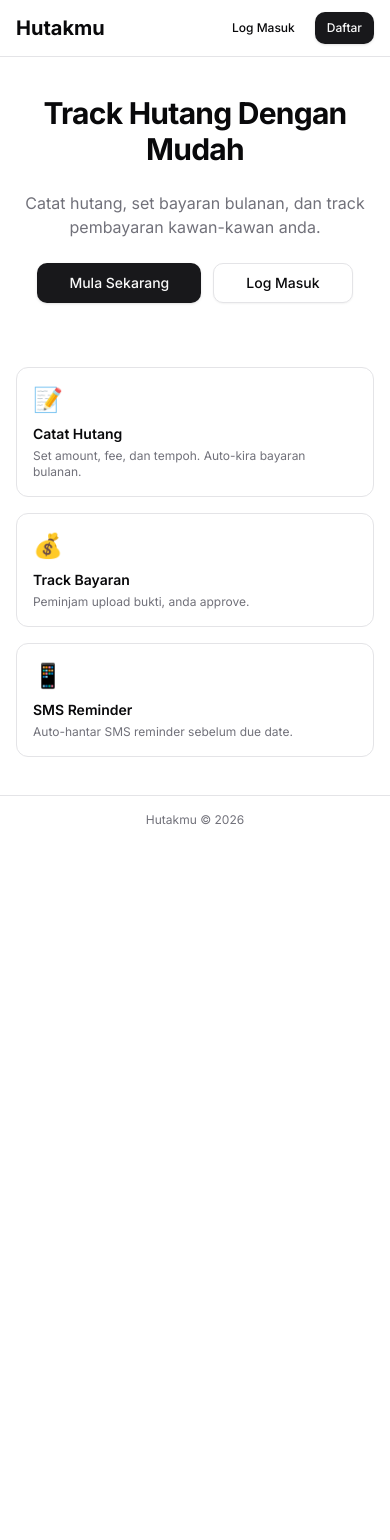
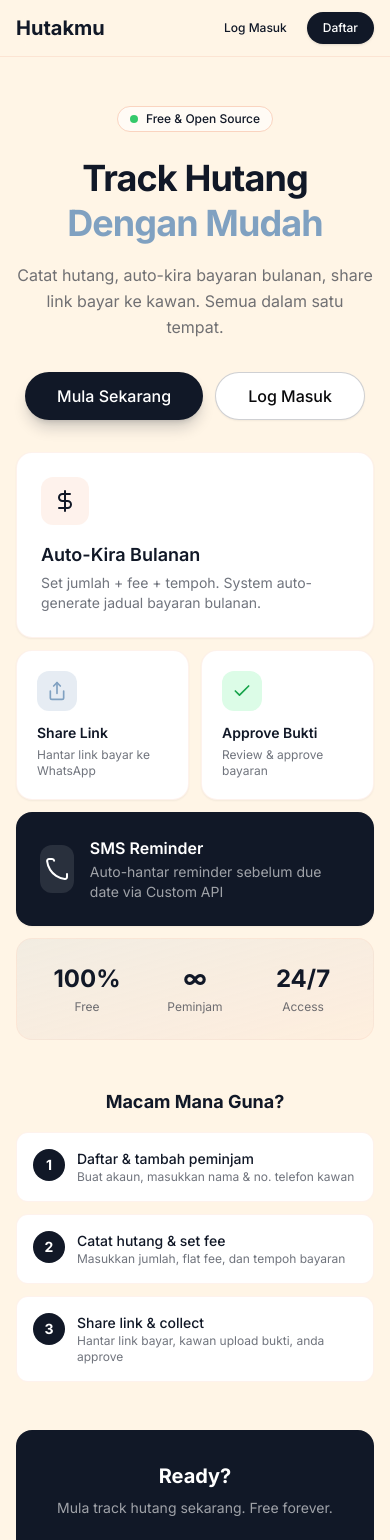
Before and after one commit to amyrulmynin/hutakmu, a React (Vite) app: page / in a window 390 px wide. Shown: the top 1540 px of the page. Before the commit the page ends 844 px from the top, so only its background shows below. Built offline with nearby package versions, Linux system fonts and the light colour scheme; the HTML template or start-up script is replaced by a standard one.

Commit message:
feat: redesign landing page with Bento design system, modern mobile-first UI

```diff
--- a/src/pages/Home.tsx
+++ b/src/pages/Home.tsx
@@ -3,46 +3,160 @@ import { Button } from "../components/ui/button"
 
 export default function Home() {
   return (
-    <div className="flex min-h-screen flex-col">
-      <header className="border-b px-4 py-3 flex items-center justify-between">
-        <h1 className="text-xl font-bold">Hutakmu</h1>
+    <div className="flex min-h-screen flex-col bg-[#FFF5E6]">
+      {/* Header */}
+      <header className="sticky top-0 z-50 backdrop-blur-md bg-[#FFF5E6]/80 border-b border-[#FAD4C0]/50 px-4 py-3 flex items-center justify-between">
+        <h1 className="text-xl font-bold text-[#111827]">Hutakmu</h1>
         <div className="flex gap-2">
-          <Link to="/login"><Button variant="ghost" size="sm">Log Masuk</Button></Link>
-          <Link to="/register"><Button size="sm">Daftar</Button></Link>
+          <Link to="/login"><Button variant="ghost" size="sm" className="text-[#111827]">Log Masuk</Button></Link>
+          <Link to="/register"><Button size="sm" className="bg-[#111827] text-white hover:bg-[#111827]/90 rounded-full px-4">Daftar</Button></Link>
         </div>
       </header>
 
-      <main className="flex-1 flex flex-col items-center justify-center px-4 text-center">
-        <div className="max-w-md space-y-6">
-          <h2 className="text-3xl font-bold tracking-tight">Track Hutang Dengan Mudah</h2>
-          <p className="text-muted-foreground">Catat hutang, set bayaran bulanan, dan track pembayaran kawan-kawan anda.</p>
-          <div className="flex gap-3 justify-center">
-            <Link to="/register"><Button size="lg">Mula Sekarang</Button></Link>
-            <Link to="/login"><Button variant="outline" size="lg">Log Masuk</Button></Link>
+      {/* Hero Section */}
+      <main className="flex-1">
+        <section className="px-4 pt-12 pb-8 text-center max-w-lg mx-auto">
+          <div className="inline-flex items-center gap-2 bg-white/60 border border-[#FAD4C0] rounded-full px-3 py-1 mb-6">
+            <span className="w-2 h-2 rounded-full bg-green-500 animate-pulse"></span>
+            <span className="text-xs font-medium text-[#111827]">Free & Open Source</span>
           </div>
-        </div>
+          <h2 className="text-4xl font-bold tracking-tight text-[#111827] leading-tight">
+            Track Hutang<br />
+            <span className="text-[#80A1C1]">Dengan Mudah</span>
+          </h2>
+          <p className="text-[#111827]/60 mt-4 text-base leading-relaxed">
+            Catat hutang, auto-kira bayaran bulanan, share link bayar ke kawan. Semua dalam satu tempat.
+          </p>
+          <div className="flex gap-3 justify-center mt-8">
+            <Link to="/register">
+              <Button size="lg" className="bg-[#111827] text-white hover:bg-[#111827]/90 rounded-full px-8 h-12 text-base font-medium shadow-lg shadow-[#111827]/20">
+                Mula Sekarang
+              </Button>
+            </Link>
+            <Link to="/login">
+              <Button variant="outline" size="lg" className="rounded-full px-8 h-12 text-base font-medium border-[#111827]/20">
+                Log Masuk
+              </Button>
+            </Link>
+          </div>
+        </section>
 
-        <div className="grid grid-cols-1 md:grid-cols-3 gap-4 mt-16 max-w-2xl w-full">
-          <div className="rounded-xl border p-4 text-left">
-            <div className="text-2xl mb-2">📝</div>
-            <h3 className="font-semibold text-sm">Catat Hutang</h3>
-            <p className="text-xs text-muted-foreground mt-1">Set amount, fee, dan tempoh. Auto-kira bayaran bulanan.</p>
+        {/* Bento Grid Features */}
+        <section className="px-4 pb-12 max-w-lg mx-auto">
+          <div className="grid grid-cols-2 gap-3">
+            {/* Large card - spans 2 cols */}
+            <div className="col-span-2 bg-white rounded-2xl p-6 border border-[#FAD4C0]/30 shadow-sm">
+              <div className="w-12 h-12 rounded-xl bg-[#FAD4C0]/30 flex items-center justify-center mb-4">
+                <svg width="24" height="24" viewBox="0 0 24 24" fill="none" stroke="#111827" strokeWidth="2" strokeLinecap="round" strokeLinejoin="round">
+                  <path d="M12 2v20M17 5H9.5a3.5 3.5 0 0 0 0 7h5a3.5 3.5 0 0 1 0 7H6"/>
+                </svg>
+              </div>
+              <h3 className="font-semibold text-[#111827] text-lg">Auto-Kira Bulanan</h3>
+              <p className="text-sm text-[#111827]/60 mt-1">Set jumlah + fee + tempoh. System auto-generate jadual bayaran bulanan.</p>
+            </div>
+
+            {/* Small card */}
+            <div className="bg-white rounded-2xl p-5 border border-[#FAD4C0]/30 shadow-sm">
+              <div className="w-10 h-10 rounded-xl bg-[#80A1C1]/20 flex items-center justify-center mb-3">
+                <svg width="20" height="20" viewBox="0 0 24 24" fill="none" stroke="#80A1C1" strokeWidth="2" strokeLinecap="round" strokeLinejoin="round">
+                  <path d="M4 12v8a2 2 0 0 0 2 2h12a2 2 0 0 0 2-2v-8"/><polyline points="16 6 12 2 8 6"/><line x1="12" y1="2" x2="12" y2="15"/>
+                </svg>
+              </div>
+              <h3 className="font-semibold text-[#111827] text-sm">Share Link</h3>
+              <p className="text-xs text-[#111827]/60 mt-1">Hantar link bayar ke WhatsApp</p>
+            </div>
+
+            {/* Small card */}
+            <div className="bg-white rounded-2xl p-5 border border-[#FAD4C0]/30 shadow-sm">
+              <div className="w-10 h-10 rounded-xl bg-green-100 flex items-center justify-center mb-3">
+                <svg width="20" height="20" viewBox="0 0 24 24" fill="none" stroke="#16A34A" strokeWidth="2" strokeLinecap="round" strokeLinejoin="round">
+                  <polyline points="20 6 9 17 4 12"/>
+                </svg>
+              </div>
+              <h3 className="font-semibold text-[#111827] text-sm">Approve Bukti</h3>
+              <p className="text-xs text-[#111827]/60 mt-1">Review & approve bayaran</p>
+            </div>
+
+            {/* Medium card */}
+            <div className="col-span-2 bg-[#111827] rounded-2xl p-6 shadow-sm">
+              <div className="flex items-center gap-4">
+                <div className="w-12 h-12 rounded-xl bg-white/10 flex items-center justify-center">
+                  <svg width="24" height="24" viewBox="0 0 24 24" fill="none" stroke="white" strokeWidth="2" strokeLinecap="round" strokeLinejoin="round">
+                    <path d="M22 16.92v3a2 2 0 0 1-2.18 2 19.79 19.79 0 0 1-8.63-3.07 19.5 19.5 0 0 1-6-6 19.79 19.79 0 0 1-3.07-8.67A2 2 0 0 1 4.11 2h3a2 2 0 0 1 2 1.72"/>
+                  </svg>
+                </div>
+                <div>
+                  <h3 className="font-semibold text-white text-base">SMS Reminder</h3>
+                  <p className="text-sm text-white/60 mt-0.5">Auto-hantar reminder sebelum due date via Custom API</p>
+                </div>
+              </div>
+            </div>
+
+            {/* Stats card */}
+            <div className="col-span-2 bg-gradient-to-br from-[#80A1C1]/10 to-[#FAD4C0]/20 rounded-2xl p-6 border border-[#FAD4C0]/30">
+              <div className="grid grid-cols-3 gap-4 text-center">
+                <div>
+                  <p className="text-2xl font-bold text-[#111827]">100%</p>
+                  <p className="text-xs text-[#111827]/60 mt-1">Free</p>
+                </div>
+                <div>
+                  <p className="text-2xl font-bold text-[#111827]">∞</p>
+                  <p className="text-xs text-[#111827]/60 mt-1">Peminjam</p>
+                </div>
+                <div>
+                  <p className="text-2xl font-bold text-[#111827]">24/7</p>
+                  <p className="text-xs text-[#111827]/60 mt-1">Access</p>
+                </div>
+              </div>
+            </div>
           </div>
-          <div className="rounded-xl border p-4 text-left">
-            <div className="text-2xl mb-2">💰</div>
-            <h3 className="font-semibold text-sm">Track Bayaran</h3>
-            <p className="text-xs text-muted-foreground mt-1">Peminjam upload bukti, anda approve.</p>
+        </section>
+
+        {/* How it works */}
+        <section className="px-4 pb-12 max-w-lg mx-auto">
+          <h3 className="text-lg font-bold text-[#111827] mb-4 text-center">Macam Mana Guna?</h3>
+          <div className="space-y-3">
+            <div className="flex items-start gap-3 bg-white rounded-xl p-4 border border-[#FAD4C0]/30">
+              <div className="w-8 h-8 rounded-full bg-[#111827] text-white flex items-center justify-center text-sm font-bold shrink-0">1</div>
+              <div>
+                <p className="font-medium text-sm text-[#111827]">Daftar & tambah peminjam</p>
+                <p className="text-xs text-[#111827]/60">Buat akaun, masukkan nama & no. telefon kawan</p>
+              </div>
+            </div>
+            <div className="flex items-start gap-3 bg-white rounded-xl p-4 border border-[#FAD4C0]/30">
+              <div className="w-8 h-8 rounded-full bg-[#111827] text-white flex items-center justify-center text-sm font-bold shrink-0">2</div>
+              <div>
+                <p className="font-medium text-sm text-[#111827]">Catat hutang & set fee</p>
+                <p className="text-xs text-[#111827]/60">Masukkan jumlah, flat fee, dan tempoh bayaran</p>
+              </div>
+            </div>
+            <div className="flex items-start gap-3 bg-white rounded-xl p-4 border border-[#FAD4C0]/30">
+              <div className="w-8 h-8 rounded-full bg-[#111827] text-white flex items-center justify-center text-sm font-bold shrink-0">3</div>
+              <div>
+                <p className="font-medium text-sm text-[#111827]">Share link & collect</p>
+                <p className="text-xs text-[#111827]/60">Hantar link bayar, kawan upload bukti, anda approve</p>
+              </div>
+            </div>
           </div>
-          <div className="rounded-xl border p-4 text-left">
-            <div className="text-2xl mb-2">📱</div>
-            <h3 className="font-semibold text-sm">SMS Reminder</h3>
-            <p className="text-xs text-muted-foreground mt-1">Auto-hantar SMS reminder sebelum due date.</p>
+        </section>
+
+        {/* CTA */}
+        <section className="px-4 pb-16 max-w-lg mx-auto text-center">
+          <div className="bg-[#111827] rounded-2xl p-8">
+            <h3 className="text-xl font-bold text-white">Ready?</h3>
+            <p className="text-white/60 text-sm mt-2">Mula track hutang sekarang. Free forever.</p>
+            <Link to="/register">
+              <Button size="lg" className="mt-6 bg-white text-[#111827] hover:bg-white/90 rounded-full px-8 h-12 font-medium">
+                Daftar Sekarang
+              </Button>
+            </Link>
           </div>
-        </div>
+        </section>
       </main>
 
-      <footer className="border-t px-4 py-4 text-center text-xs text-muted-foreground">
-        Hutakmu © 2026
+      {/* Footer */}
+      <footer className="border-t border-[#FAD4C0]/30 px-4 py-6 text-center">
+        <p className="text-xs text-[#111827]/40">Hutakmu © 2026 • Free & Open Source</p>
       </footer>
     </div>
   )
```
